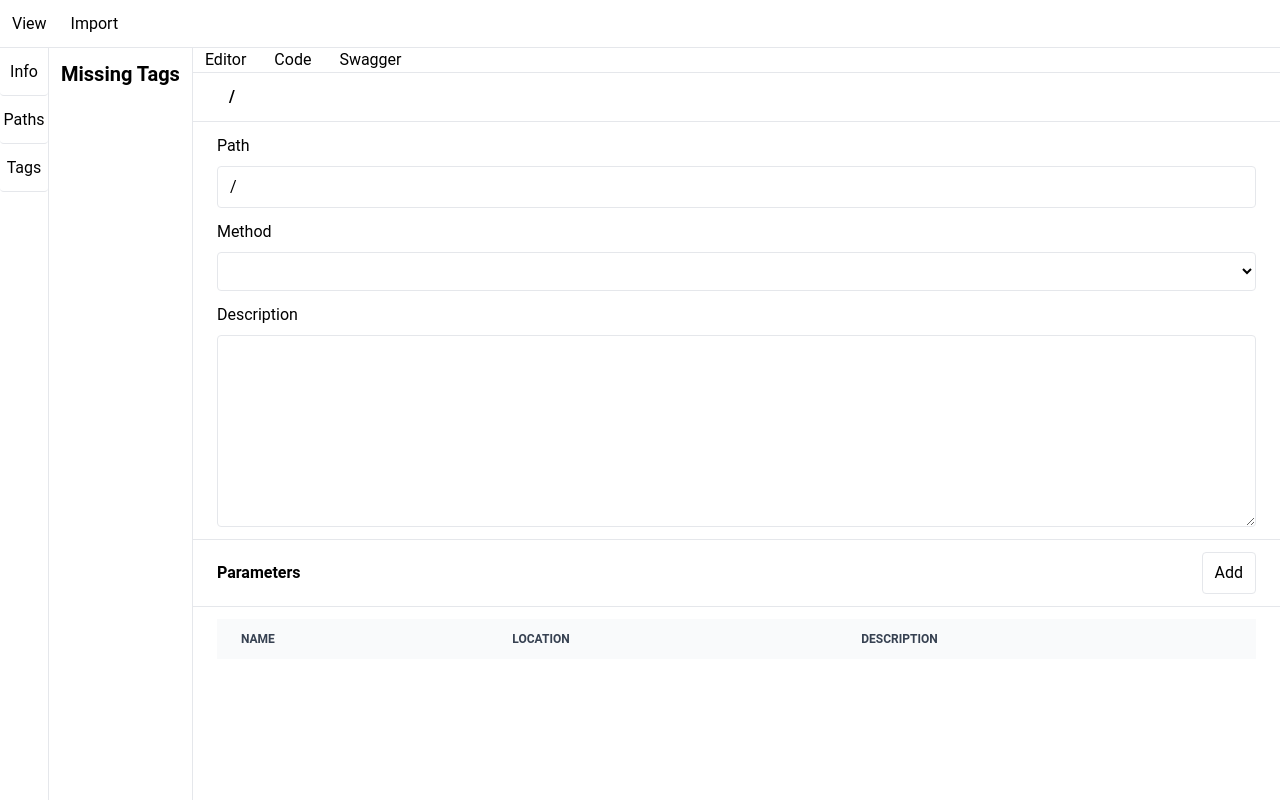
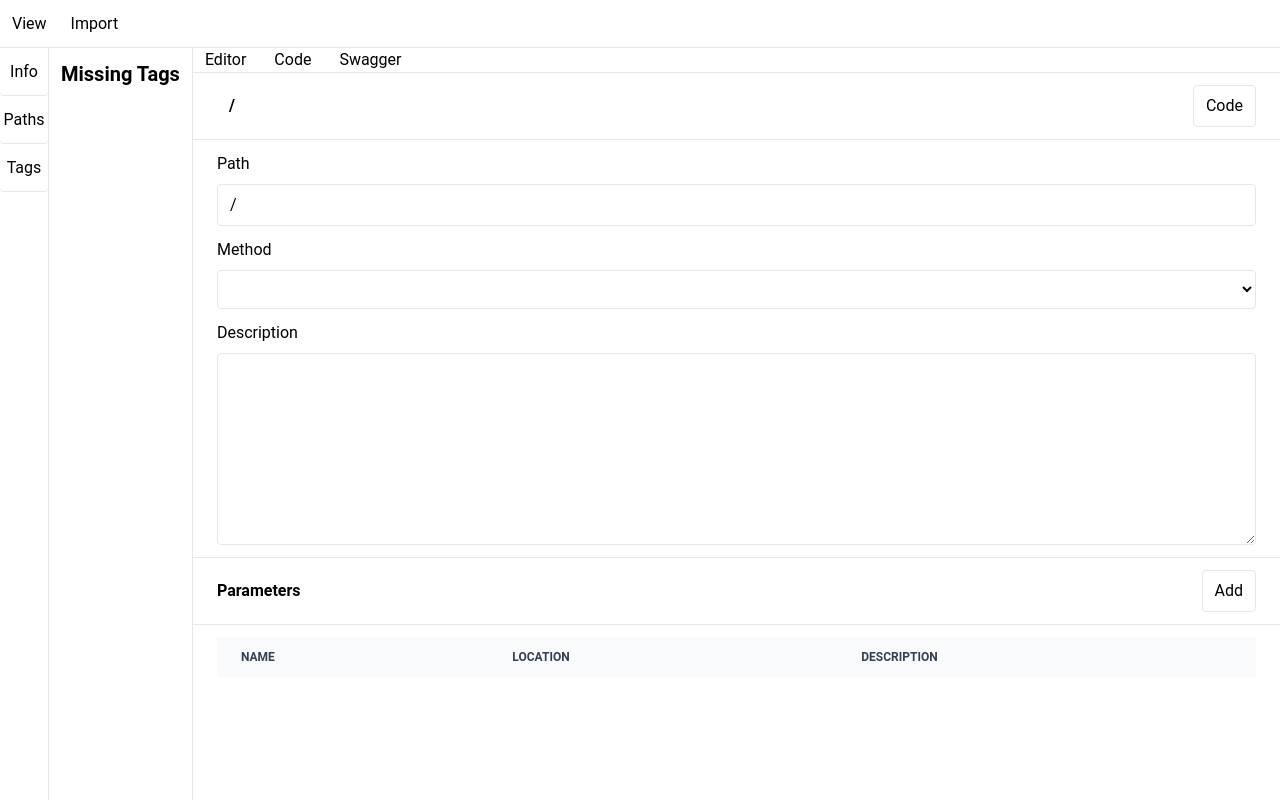
Before and after one commit to ChristianNik/swagger-editor, a Vue app: page /new in a window 1280 px wide. Built offline with nearby package versions, Linux system fonts and the light colour scheme.

Commit message:
Add code button

```diff
--- a/src/views/AddOrEditTab.vue
+++ b/src/views/AddOrEditTab.vue
@@ -40,7 +40,7 @@ function handleAddParameter(data: ResponseFormData) {
     data.description
   );
 
-  closeEditParameterDialog()
+  closeEditParameterDialog();
 }
 
 const parameterData = ref<ResponseFormData | null>();
@@ -82,10 +82,13 @@ function handleDeleteParameter(name: string) {
 </script>
 
 <template>
-  <h1 class="px-6 py-3 border-b flex gap-3 sticky top-0 bg-white z-10">
-    <MethodDisplay :method="formData.method" />
-    <b>{{ formData.path }}</b>
-  </h1>
+  <div class="px-6 py-3 border-b flex justify-between items-center gap-3 sticky top-0 bg-white z-10">
+    <h1>
+      <MethodDisplay class="mr-3" :method="formData.method" />
+      <b >{{ formData.path }}</b>
+    </h1>
+    <button>Code</button>
+  </div>
 
   <div class="px-6 py-3 space-y-3">
     <label>
```
